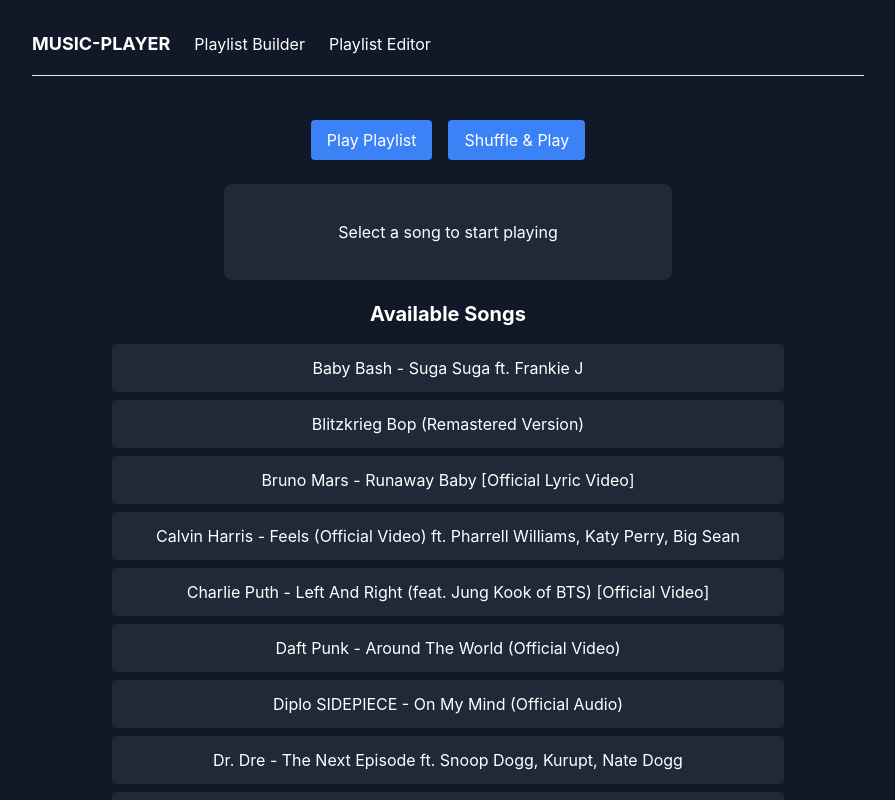
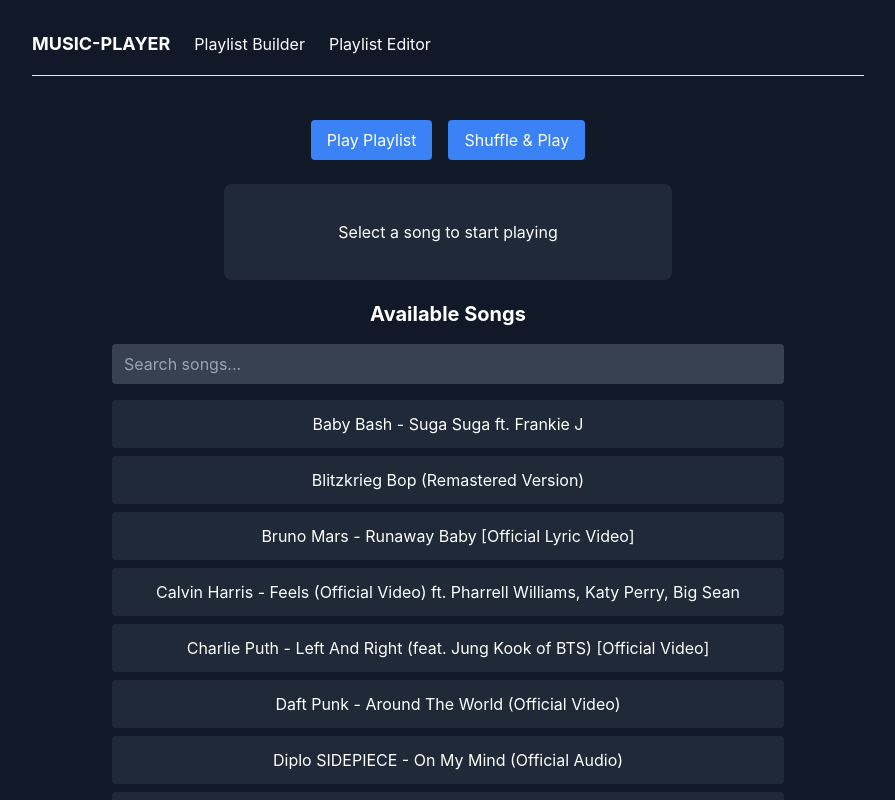
Before and after one commit to mattadosss/Music-Player, a React (Create React App) app: page / in a window 1280 px wide. Shown: the top 800 px of the page, without its empty margins (192-1087 px from the left). Built offline with nearby package versions, Linux system fonts and the light colour scheme.

Commit message:
search feature

```diff
--- a/src/pages/Main.jsx
+++ b/src/pages/Main.jsx
@@ -1,4 +1,4 @@
-import React from 'react';
+import React, { useState } from 'react';
 import Player from '../components/Player';
 import { usePlaylist } from '../store/playlist';
 
@@ -28,6 +28,7 @@
     handleSongSelect
 }) => {
     const { playlist, setPlaylist } = usePlaylist();
+    const [search, setSearch] = useState("");
 
     const handlePlayPlaylist = () => {
         if (playlist.length > 0) {
@@ -42,6 +43,10 @@
             handleSongSelect(shuffled[0]);
         }
     };
+
+    const filteredSongs = songs.filter(song =>
+        song.toLowerCase().includes(search.toLowerCase())
+    );
 
     return (
         <main className="py-8">
@@ -78,23 +83,34 @@
             />
             <div className="max-w-2xl mx-auto my-5">
                 <h2 className="text-xl font-bold mb-4">Available Songs</h2>
-                {songs.length === 0 ? (
+                <input
+                    type="text"
+                    value={search}
+                    onChange={e => setSearch(e.target.value)}
+                    placeholder="Search songs..."
+                    className="w-full mb-4 px-3 py-2 rounded bg-gray-700 text-white focus:outline-none focus:ring-2 focus:ring-blue-500"
+                />
+                {filteredSongs.length === 0 ? (
                     <p>No songs found</p>
                 ) : (
                     <ul className="space-y-2">
-                        {songs.map((song, index) => (
+                        {filteredSongs.map((song, index) => {
+                            // Find the real index in the original songs array
+                            const realIndex = songs.indexOf(song);
+                            return (
                                 <li
-                                key={index}
+                                    key={realIndex}
                                     className={`p-3 rounded cursor-pointer transition-colors ${
-                                    index === currentSongIndex
+                                        realIndex === currentSongIndex
                                             ? 'bg-blue-500 text-white'
                                             : 'bg-gray-800 hover:bg-gray-700'
                                     }`}
-                                onClick={() => handleSongSelect(index)}
+                                    onClick={() => handleSongSelect(realIndex)}
                                 >
                                     {song.replace('.mp3', '')}
                                 </li>
-                        ))}
+                            );
+                        })}
                     </ul>
                 )}
             </div>
```
Lines whose indentation alone changed are shown as unchanged.
